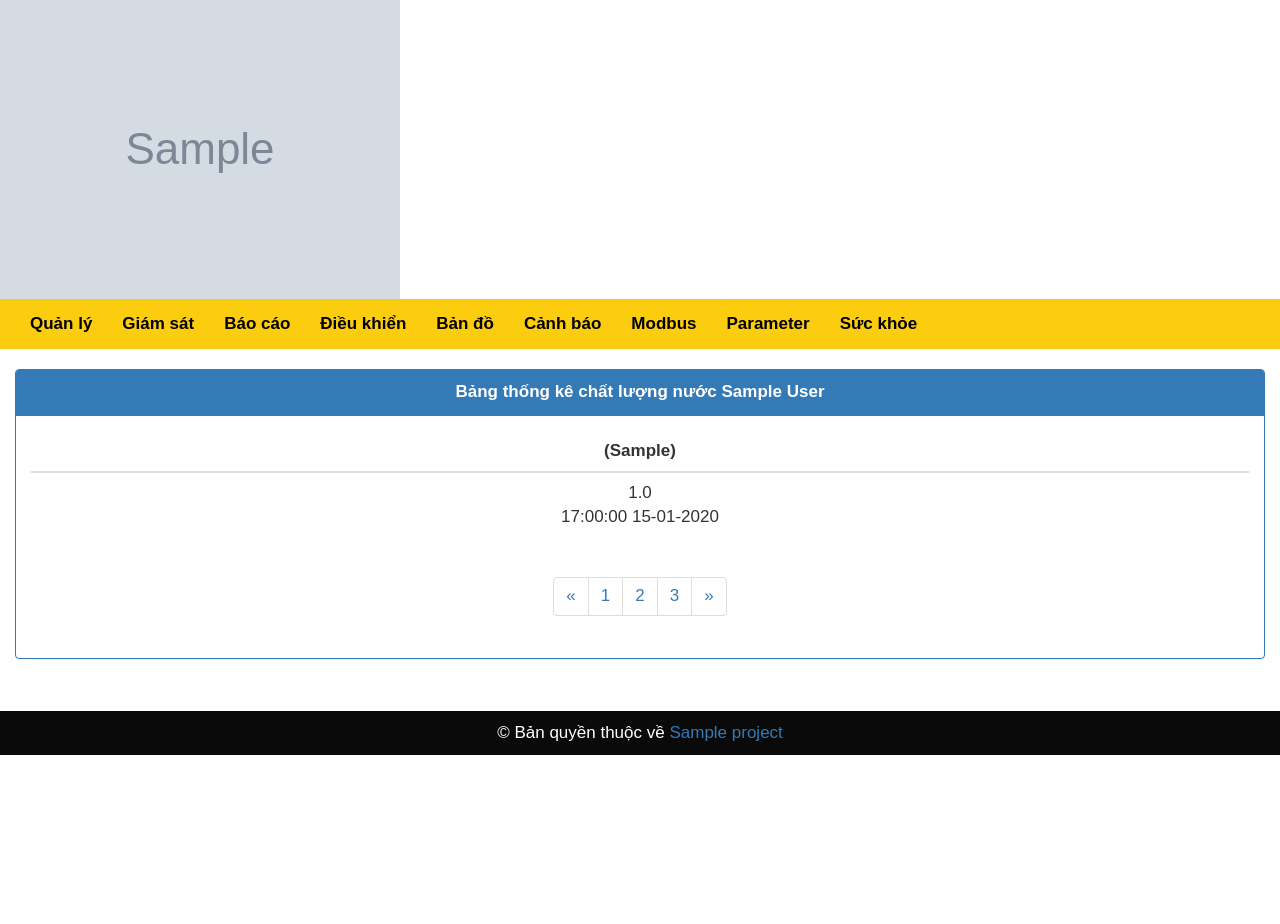
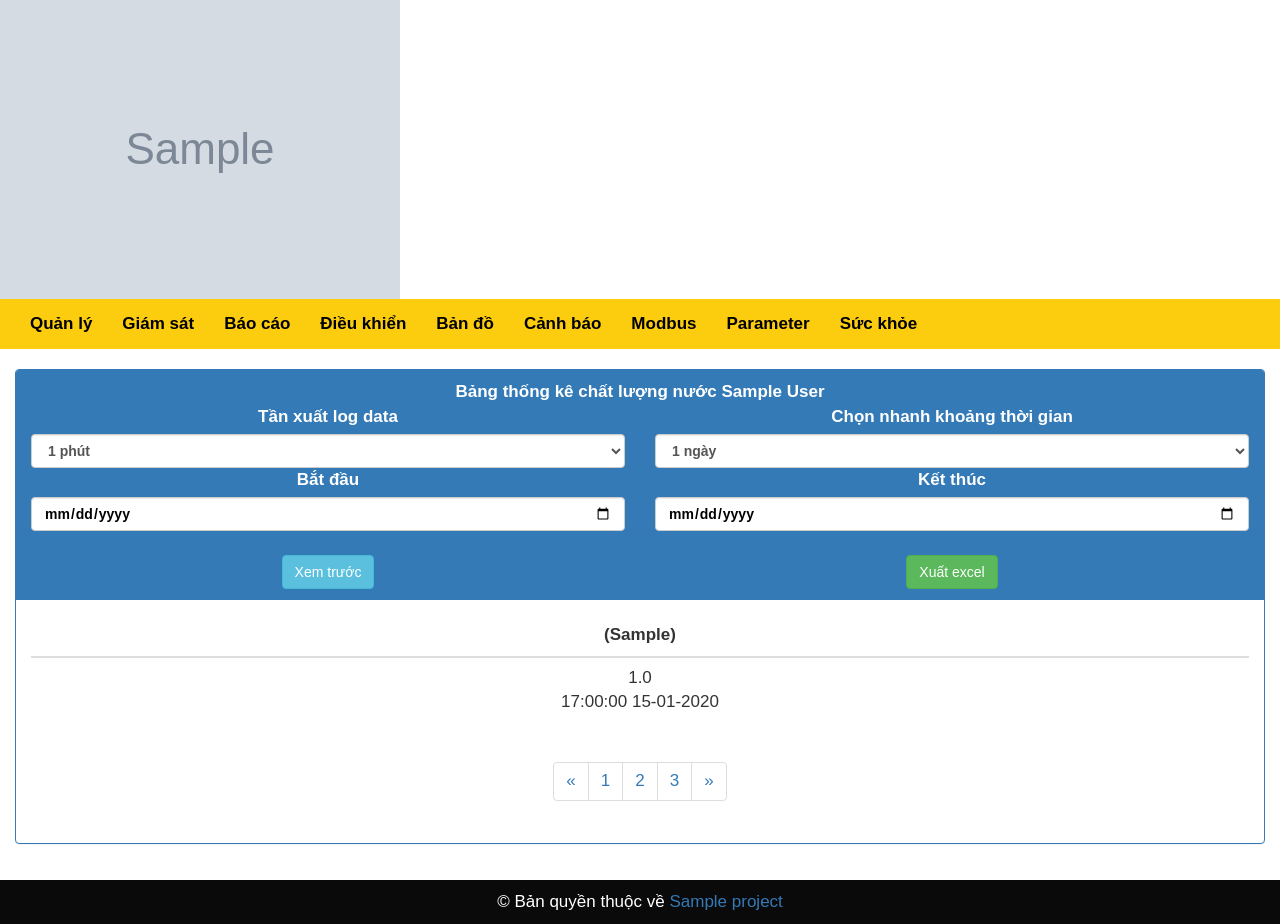
Before and after one commit to teslateq/template, a Django app: page /station/1/bao-cao/ in a window 1280 px wide. Shown: the part 45-969 px from the top of the page. Before the commit the page ends 800 px from the top, so only its background shows below. Run offline with Django 3.2, Linux system fonts and the light colour scheme; a user stored in the database is signed in; tables that the repository leaves empty hold one stand-in row (values such as "Sample post"); grey boxes marked "Sample" are stand-in pictures; some libraries are stand-ins or nearby versions.

Commit message:
edit page report

```diff
--- a/station/templates/station/map.html
+++ b/station/templates/station/map.html
@@ -143,7 +143,7 @@ function initMap() {
     <!--</div>-->
 <!--</div>-->
     <div class="footer" style="  right: 0;bottom: 0;left: 0;padding: 1rem;color: #ffffff;
-    text-align: center; background:#0B0A0A;">
+    text-align: center; background:#0B0A0A;">&copy; Bản quyền thuộc về
         <a  href="{{ project.web_company }}" target="_blank">
             {{ project.company_name }}
         </a>
--- a/station/templates/station/report.html
+++ b/station/templates/station/report.html
@@ -6,7 +6,47 @@
     <div class="panel panel-primary ">
         <div class="panel-heading">
             Bảng thống kê chất lượng nước {{stations.display_name}}
+             <div class="row">
+                      <div class="col-sm-6">
+                       <label>Tần xuất log data</label>
+                      <select class="form-control">
+                            <option selected=\'selected\' value="0" >1 phút</option>
+                            <option  value="1">5 phút</option>
+                            <option  value="2">10 phút</option>
+                            <option  value="3">15 phút</option>
+                            <option  value="4">30 phút</option>
+                            <option  value="4">1 giờ</option>
 
+                      </select>
+                    </div>
+
+                    <div class="col-sm-6">
+                       <label>Chọn nhanh khoảng thời gian</label>
+                       <select class="form-control">
+                            <option selected=\'selected\' value="0" >1 ngày</option>
+                            <option  value="1">1 tuần</option>
+                            <option  value="2">1 tháng</option>
+                      </select>
+                    </div>
+
+                    <div class="col-sm-6">
+                        <label>Bắt đầu </label>
+                        <input id="" type="date" class="form-control" style="color:#000"  required>
+                    </div>
+                    <div class="col-sm-6">
+                        <label>Kết thúc</label>
+                        <input id="" type="date" class="form-control" style="color:#000"  required>
+                    </div>
+                </div>
+            </br>
+                 <div class=" row">
+                      <div class="col-sm-6">
+                           <button class="btn btn-info"" type="submit">Xem trước</button>
+                    </div>
+                    <div class="col-sm-6">
+                        <button class="btn btn-success" type="submit">Xuất excel</button>
+                    </div>
+                 </div>
         </div>
         <div class="panel-body ">
             <div class="table-responsive-sm">
```
Also changed, not shown: station/templates/station/station.html (+13 -5 lines).
